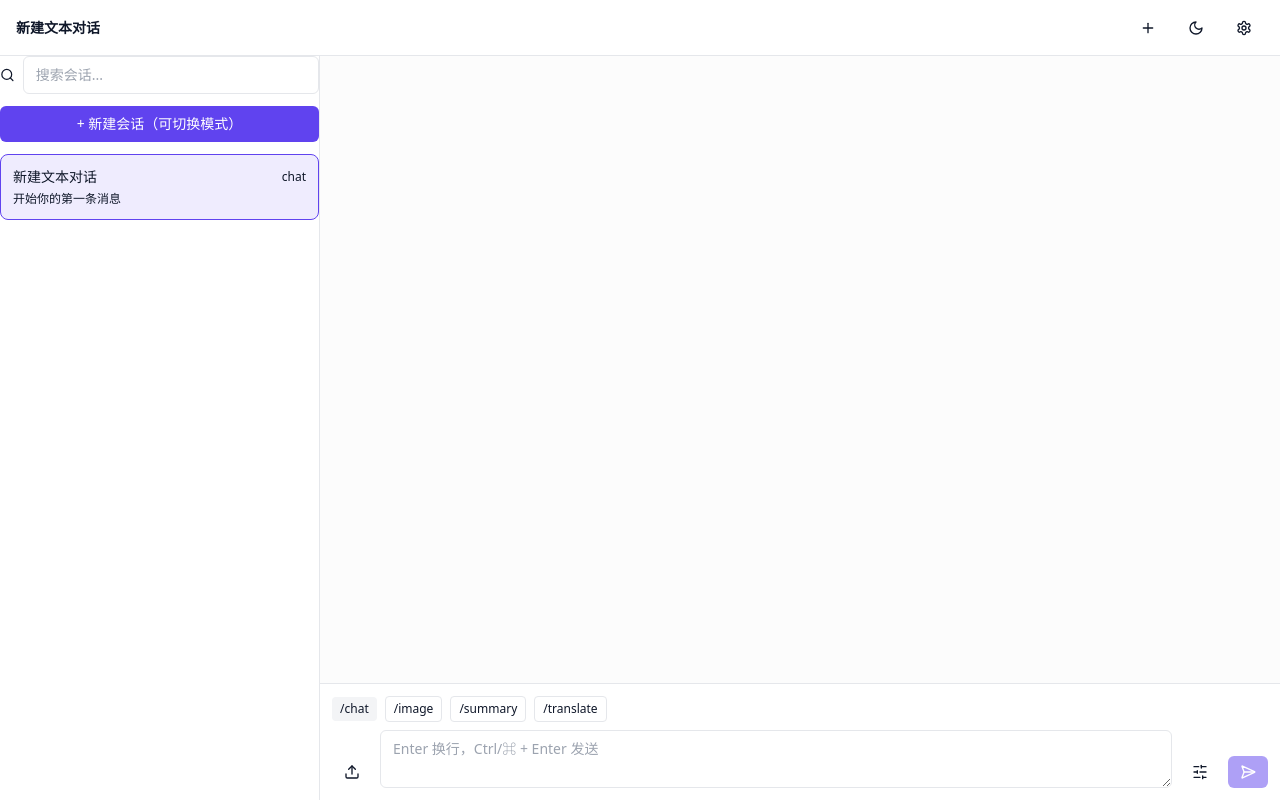
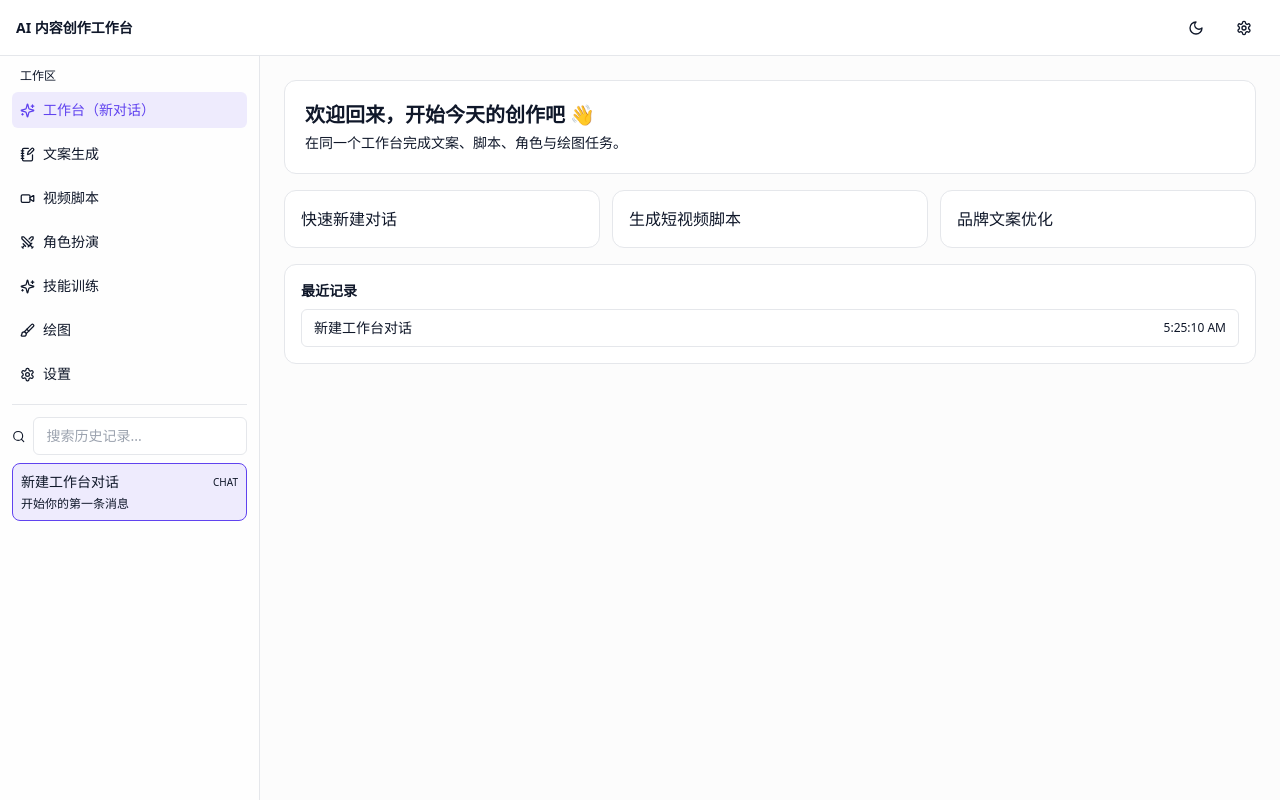
Before and after one commit to tempppw01/EchoAI, a Next.js app: page /chat in a window 1280 px wide. Built offline with nearby package versions, Linux system fonts and the light colour scheme.

Commit message:
feat: redesign EchoAI as content creation workspace

```diff
--- a/components/chat/chat-composer.tsx
+++ b/components/chat/chat-composer.tsx
@@ -1,6 +1,7 @@
 'use client';
 
-import { SendHorizontal, SlidersHorizontal, Upload } from 'lucide-react';
+import * as Tooltip from '@radix-ui/react-tooltip';
+import { Info, SendHorizontal, SlidersHorizontal, Upload } from 'lucide-react';
 import { useState } from 'react';
 import { Button } from '@/components/ui/button';
 import { Textarea } from '@/components/ui/textarea';
@@ -14,16 +15,33 @@ export function ChatComposer({ mode }: { mode: ChatMode }) {
   const { settings, setSettings } = useSettingsStore();
 
   return (
-    <div className="border-t bg-card p-3">
+    <div className="border-t bg-card/95 p-3 backdrop-blur">
       <div className="mb-2 flex flex-wrap items-center gap-2 text-xs">
-        <span className="rounded bg-muted px-2 py-1">/{mode}</span>
-        <button className="rounded border px-2 py-1">/image</button>
-        <button className="rounded border px-2 py-1">/summary</button>
-        <button className="rounded border px-2 py-1">/translate</button>
+        <span className="rounded bg-muted px-2 py-1">当前模式 /{mode}</span>
+        {['扩写', '总结', '改写'].map((action) => <button key={action} className="rounded border px-2 py-1">{action}</button>)}
+        <Tooltip.Provider>
+          <Tooltip.Root>
+            <Tooltip.Trigger asChild>
+              <button className="ml-auto inline-flex items-center gap-1 rounded border px-2 py-1">{settings.defaultTextModel}<Info size={12} /></button>
+            </Tooltip.Trigger>
+            <Tooltip.Portal>
+              <Tooltip.Content className="z-50 rounded bg-foreground px-2 py-1 text-xs text-background" sideOffset={6}>
+                不同模型在速度、创意度和成本上有所区别，可在设置中切换默认模型。
+              </Tooltip.Content>
+            </Tooltip.Portal>
+          </Tooltip.Root>
+        </Tooltip.Provider>
       </div>
       <div className="flex items-end gap-2">
         <Button className="bg-transparent text-foreground"><Upload size={16} /></Button>
-        <Textarea value={value} onChange={(e) => setValue(e.target.value)} rows={2} className="max-h-36 min-h-12 resize-y" placeholder="Enter 换行，Ctrl/⌘ + Enter 发送" onKeyDown={(e) => { if ((e.ctrlKey || e.metaKey) && e.key === 'Enter' && value.trim()) { sendMessage(value); setValue(''); } }} />
+        <Textarea
+          value={value}
+          onChange={(e) => setValue(e.target.value)}
+          rows={3}
+          className="max-h-40 min-h-16 resize-y"
+          placeholder="支持多行输入。Enter 换行，Ctrl/⌘ + Enter 发送"
+          onKeyDown={(e) => { if ((e.ctrlKey || e.metaKey) && e.key === 'Enter' && value.trim()) { sendMessage(value); setValue(''); } }}
+        />
         <Button className="bg-transparent text-foreground" onClick={() => setSettings({ stream: !settings.stream })}><SlidersHorizontal size={16} /></Button>
         <Button disabled={!value.trim()} onClick={() => { sendMessage(value); setValue(''); }}><SendHorizontal size={16} /></Button>
       </div>
--- a/components/chat/chat-list.tsx
+++ b/components/chat/chat-list.tsx
@@ -4,26 +4,23 @@ import { motion } from 'framer-motion';
 import { Pin, Search, Star, Trash2 } from 'lucide-react';
 import { Input } from '@/components/ui/input';
 import { useChatStore } from '@/stores/chat-store';
-import { Button } from '@/components/ui/button';
 
 export function ChatList({ search, setSearch, closeMobile }: { search: string; setSearch: (v: string) => void; closeMobile?: () => void }) {
-  const { sessions, activeSessionId, selectSession, updateSession, deleteSession, createSession } = useChatStore();
-  const filtered = sessions.filter((s) => s.title.toLowerCase().includes(search.toLowerCase()));
+  const { sessions, activeSessionId, selectSession, updateSession, deleteSession } = useChatStore();
+  const filtered = sessions.filter((s) => `${s.title} ${s.summary}`.toLowerCase().includes(search.toLowerCase()));
 
   return (
-    <div className="flex h-full flex-col gap-3">
-      <div className="flex items-center gap-2"><Search size={16} /><Input placeholder="搜索会话..." value={search} onChange={(e) => setSearch(e.target.value)} /></div>
-      <Button onClick={() => createSession('chat')}>+ 新建会话（可切换模式）</Button>
+    <div className="flex h-full min-h-0 flex-col gap-2">
+      <div className="flex items-center gap-2"><Search size={15} /><Input placeholder="搜索历史记录..." value={search} onChange={(e) => setSearch(e.target.value)} /></div>
       <div className="min-h-0 flex-1 space-y-2 overflow-y-auto">
-        {filtered.length === 0 ? <p className="rounded border border-dashed p-4 text-xs text-muted-foreground">暂无会话，点击上方按钮创建。</p> : filtered.map((item) => (
-          <motion.button layout key={item.id} className={`group w-full rounded-lg border p-3 text-left ${item.id === (activeSessionId ?? sessions[0]?.id) ? 'border-primary bg-primary/10' : ''}`} onClick={() => {selectSession(item.id); closeMobile?.();}}>
-            <div className="flex items-center justify-between text-sm font-medium"><span>{item.title}</span><span className="text-xs">{item.mode}</span></div>
+        {filtered.length === 0 ? <p className="rounded border border-dashed p-3 text-xs text-muted-foreground">没有匹配的历史记录。</p> : filtered.map((item) => (
+          <motion.button layout key={item.id} className={`group w-full rounded-lg border p-2 text-left transition hover:-translate-y-0.5 hover:shadow-sm ${item.id === (activeSessionId ?? sessions[0]?.id) ? 'border-primary bg-primary/10' : ''}`} onClick={() => {selectSession(item.id); closeMobile?.();}}>
+            <div className="flex items-center justify-between text-sm font-medium"><span>{item.title}</span><span className="text-[10px] uppercase text-muted-foreground">{item.mode}</span></div>
             <p className="mt-1 line-clamp-1 text-xs text-muted-foreground">{item.summary}</p>
             <div className="mt-2 hidden gap-1 group-hover:flex">
-              <button onClick={(e) => { e.stopPropagation(); updateSession(item.id, { favorite: !item.favorite });}}><Star size={14} /></button>
-              <button onClick={(e) => { e.stopPropagation(); updateSession(item.id, { pinned: !item.pinned });}}><Pin size={14} /></button>
-              <button onClick={(e) => { e.stopPropagation(); const title = prompt('重命名', item.title); if (title) updateSession(item.id, { title });}}>重命名</button>
-              <button onClick={(e) => { e.stopPropagation(); if (confirm('确认删除会话？')) deleteSession(item.id);}}><Trash2 size={14} /></button>
+              <button onClick={(e) => { e.stopPropagation(); updateSession(item.id, { favorite: !item.favorite });}}><Star size={13} /></button>
+              <button onClick={(e) => { e.stopPropagation(); updateSession(item.id, { pinned: !item.pinned });}}><Pin size={13} /></button>
+              <button onClick={(e) => { e.stopPropagation(); if (confirm('确认删除会话？')) deleteSession(item.id);}}><Trash2 size={13} /></button>
             </div>
           </motion.button>
         ))}
--- a/components/layout/workspace.tsx
+++ b/components/layout/workspace.tsx
@@ -1,7 +1,7 @@
 'use client';
 
 import { AnimatePresence, motion } from 'framer-motion';
-import { Menu, Moon, Plus, Settings, Sun } from 'lucide-react';
+import { Brush, Menu, Moon, NotebookPen, Settings, Sparkles, Sun, Swords, Video } from 'lucide-react';
 import { useTheme } from 'next-themes';
 import { useMemo, useState } from 'react';
 import { ChatComposer } from '@/components/chat/chat-composer';
@@ -10,48 +10,104 @@ import { MessageList } from '@/components/chat/message-list';
 import { ProImagePanel } from '@/components/image/pro-image-panel';
 import { SettingsCenter } from '@/components/settings/settings-center';
 import { Button } from '@/components/ui/button';
+import { ChatMode } from '@/lib/types';
 import { useChatStore } from '@/stores/chat-store';
 import { useUIStore } from '@/stores/ui-store';
-import { ChatMode } from '@/lib/types';
+
+const nav = [
+  { key: 'dashboard', label: '工作台（新对话）', mode: 'chat', icon: Sparkles },
+  { key: 'copywriting', label: '文案生成', mode: 'copywriting', icon: NotebookPen },
+  { key: 'videoScript', label: '视频脚本', mode: 'videoScript', icon: Video },
+  { key: 'roleplay', label: '角色扮演', mode: 'roleplay', icon: Swords },
+  { key: 'training', label: '技能训练', mode: 'training', icon: Sparkles },
+  { key: 'image', label: '绘图', mode: 'proImage', icon: Brush },
+] as const;
+
+const copyTypes = ['爆款标题', '产品卖点', '社媒短文', '直播口播'];
 
 export function Workspace({ mode }: { mode: ChatMode }) {
   const { theme, setTheme } = useTheme();
   const [search, setSearch] = useState('');
+  const [section, setSection] = useState<(typeof nav)[number]['key']>('dashboard');
   const { settingsOpen, setSettingsOpen, sidebarOpen, setSidebarOpen } = useUIStore();
   const { sessions, activeSessionId, createSession, selectSession } = useChatStore();
 
   const active = useMemo(() => sessions.find((s) => s.id === (activeSessionId ?? sessions[0]?.id)), [sessions, activeSessionId]);
+  const recent = sessions.slice(0, 6);
+
+  const openSection = (key: (typeof nav)[number]['key']) => {
+    setSection(key);
+    const targetMode = nav.find((item) => item.key === key)?.mode as ChatMode | undefined;
+    if (!targetMode) return;
+    const existing = sessions.find((item) => item.mode === targetMode);
+    if (existing) {
+      selectSession(existing.id);
+      return;
+    }
+    createSession(targetMode);
+  };
+
+  const contentMode = active?.mode ?? mode;
+  const isDashboard = section === 'dashboard';
 
   return (
     <div className="h-screen overflow-hidden bg-muted/30">
       <header className="flex h-14 items-center justify-between border-b bg-card px-3 md:px-4">
         <div className="flex items-center gap-2">
           <Button className="md:hidden bg-transparent text-foreground" onClick={() => setSidebarOpen(true)}><Menu size={16} /></Button>
-          <p className="text-sm font-semibold">{active?.title ?? 'EchoAI'}</p>
+          <p className="text-sm font-semibold">AI 内容创作工作台</p>
         </div>
         <div className="flex items-center gap-2">
-          <Button className="bg-transparent text-foreground" onClick={() => createSession(mode)}><Plus size={16} /></Button>
           <Button className="bg-transparent text-foreground" onClick={() => setTheme(theme === 'dark' ? 'light' : 'dark')}>{theme === 'dark' ? <Sun size={16} /> : <Moon size={16} />}</Button>
           <Button className="bg-transparent text-foreground" onClick={() => setSettingsOpen(true)}><Settings size={16} /></Button>
         </div>
       </header>
-      <div className="grid h-[calc(100vh-56px)] md:grid-cols-[320px_1fr]">
-        <aside className="hidden border-r bg-card md:block">
-          <ChatList search={search} setSearch={setSearch} />
+      <div className="grid h-[calc(100vh-56px)] md:grid-cols-[260px_1fr]">
+        <aside className="hidden border-r bg-card/80 p-3 md:block">
+          <SidebarNav section={section} onSelect={openSection} onSettings={() => setSettingsOpen(true)} />
+          <div className="mt-3 border-t pt-3">
+            <ChatList search={search} setSearch={setSearch} />
+          </div>
         </aside>
 
         <main className="flex min-h-0 flex-col">
-          <div className="flex-1 overflow-y-auto p-3 md:p-4">
-            {active?.mode === 'proImage' || mode === 'proImage' ? <ProImagePanel /> : <MessageList session={active} onSelect={selectSession} />}
-          </div>
-          <ChatComposer mode={active?.mode ?? mode} />
+          <AnimatePresence mode="wait">
+            <motion.div key={section + (active?.id ?? '')} initial={{ opacity: 0 }} animate={{ opacity: 1 }} exit={{ opacity: 0 }} className="flex min-h-0 flex-1 flex-col overflow-hidden">
+              <div className="flex-1 overflow-y-auto p-3 md:p-6">
+                <div className="mx-auto w-full max-w-5xl">
+                  {isDashboard ? (
+                    <Dashboard recent={recent} onJump={selectSession} onCreate={() => createSession('chat')} />
+                  ) : contentMode === 'proImage' || contentMode === 'image' ? (
+                    <ProImagePanel />
+                  ) : contentMode === 'copywriting' && active && active.messages.length === 0 && !active.subtype ? (
+                    <div className="grid gap-3 md:grid-cols-2">
+                      {copyTypes.map((type) => (
+                        <button
+                          key={type}
+                          className="rounded-xl border bg-card p-5 text-left transition hover:-translate-y-0.5 hover:shadow-sm"
+                          onClick={() => createSession('copywriting', type)}
+                        >
+                          <p className="text-sm font-semibold">{type}</p>
+                          <p className="mt-1 text-xs text-muted-foreground">选择模板后进入创作会话。</p>
+                        </button>
+                      ))}
+                    </div>
+                  ) : (
+                    <MessageList session={active} />
+                  )}
+                </div>
+              </div>
+              {!isDashboard && <ChatComposer mode={contentMode} />}
+            </motion.div>
+          </AnimatePresence>
         </main>
       </div>
 
       <AnimatePresence>
         {sidebarOpen && (
           <motion.div initial={{ x: -320 }} animate={{ x: 0 }} exit={{ x: -320 }} className="fixed inset-y-0 left-0 z-40 w-80 border-r bg-card p-3 md:hidden">
-            <ChatList search={search} setSearch={setSearch} closeMobile={() => setSidebarOpen(false)} />
+            <SidebarNav section={section} onSelect={(key) => { openSection(key); setSidebarOpen(false); }} onSettings={() => setSettingsOpen(true)} />
+            <div className="mt-3 border-t pt-3"><ChatList search={search} setSearch={setSearch} closeMobile={() => setSidebarOpen(false)} /></div>
           </motion.div>
         )}
       </AnimatePresence>
@@ -59,3 +115,50 @@ export function Workspace({ mode }: { mode: ChatMode }) {
     </div>
   );
 }
+
+function SidebarNav({ section, onSelect, onSettings }: { section: string; onSelect: (section: (typeof nav)[number]['key']) => void; onSettings: () => void }) {
+  return (
+    <div className="space-y-2">
+      <p className="px-2 text-xs text-muted-foreground">工作区</p>
+      {nav.map((item) => {
+        const Icon = item.icon;
+        return (
+          <button key={item.key} onClick={() => onSelect(item.key)} className={`flex w-full items-center gap-2 rounded-md px-2 py-2 text-sm transition ${section === item.key ? 'bg-primary/10 text-primary' : 'hover:bg-muted'}`}>
+            <Icon size={15} />
+            <span>{item.label}</span>
+          </button>
+        );
+      })}
+      <button onClick={onSettings} className="flex w-full items-center gap-2 rounded-md px-2 py-2 text-sm transition hover:bg-muted"><Settings size={15} /> 设置</button>
+    </div>
+  );
+}
+
+function Dashboard({ recent, onJump, onCreate }: { recent: { id: string; title: string; summary: string; updatedAt: string }[]; onJump: (id: string) => void; onCreate: () => void }) {
+  return (
+    <div className="space-y-4">
+      <div className="rounded-xl border bg-card p-5">
+        <p className="text-xl font-semibold">欢迎回来，开始今天的创作吧 👋</p>
+        <p className="mt-1 text-sm text-muted-foreground">在同一个工作台完成文案、脚本、角色与绘图任务。</p>
+      </div>
+      <div className="grid gap-3 md:grid-cols-3">
+        {['快速新建对话', '生成短视频脚本', '品牌文案优化'].map((item) => (
+          <button key={item} className="rounded-xl border bg-card p-4 text-left transition hover:-translate-y-0.5 hover:shadow-sm" onClick={onCreate}>
+            <p className="font-medium">{item}</p>
+          </button>
+        ))}
+      </div>
+      <div className="rounded-xl border bg-card p-4">
+        <p className="mb-2 text-sm font-semibold">最近记录</p>
+        <div className="space-y-2">
+          {recent.map((item) => (
+            <button key={item.id} className="flex w-full items-center justify-between rounded-md border px-3 py-2 text-left text-sm transition hover:-translate-y-0.5 hover:shadow-sm" onClick={() => onJump(item.id)}>
+              <span>{item.title}</span>
+              <span className="text-xs text-muted-foreground">{new Date(item.updatedAt).toLocaleTimeString()}</span>
+            </button>
+          ))}
+        </div>
+      </div>
+    </div>
+  );
+}
--- a/lib/types.ts
+++ b/lib/types.ts
@@ -1,4 +1,4 @@
-export type ChatMode = 'chat' | 'image' | 'proImage';
+export type ChatMode = 'chat' | 'image' | 'proImage' | 'copywriting' | 'videoScript' | 'roleplay' | 'training';
 
 export interface ChatMessage {
   id: string;
@@ -13,6 +13,7 @@ export interface ChatSession {
   id: string;
   title: string;
   mode: ChatMode;
+  subtype?: string;
   pinned: boolean;
   favorite: boolean;
   updatedAt: string;
--- a/stores/chat-store.ts
+++ b/stores/chat-store.ts
@@ -5,12 +5,15 @@ import { ChatMessage, ChatMode, ChatSession } from '@/lib/types';
 const now = () => new Date().toISOString();
 const uid = () => Math.random().toString(36).slice(2, 9);
 
-const getDefaultModelByMode = (mode: ChatMode) => (mode === 'chat' ? 'gpt-4o-mini' : 'gpt-image-1');
+const getDefaultModelByMode = (mode: ChatMode) => (mode === 'image' || mode === 'proImage' ? 'gpt-image-1' : 'gpt-4o-mini');
 
 const getDefaultTitleByMode = (mode: ChatMode) => {
-  if (mode === 'chat') return '新建文本对话';
-  if (mode === 'image') return '新建绘图对话';
-  return '新建专业绘图';
+  if (mode === 'chat') return '新建工作台对话';
+  if (mode === 'image' || mode === 'proImage') return '新建绘图项目';
+  if (mode === 'copywriting') return '新建文案任务';
+  if (mode === 'videoScript') return '新建视频脚本';
+  if (mode === 'roleplay') return '新建角色扮演';
+  return '新建技能训练';
 };
 
 const newSession = (mode: ChatMode): ChatSession => ({
@@ -30,7 +33,7 @@ const getActiveSessionId = (activeSessionId: string | undefined, sessions: ChatS
 const buildAssistantMessage = (content: string): ChatMessage => ({
   id: uid(),
   role: 'assistant',
-  content: `已收到：${content}\n\n这是一条用于演示统一会话系统与流式状态的回复。`,
+  content: `已收到：${content}\n\n这是一条用于演示 AI 内容创作工作台的回复。`,
   createdAt: now(),
   status: 'streaming',
 });
@@ -38,7 +41,7 @@ const buildAssistantMessage = (content: string): ChatMessage => ({
 interface ChatState {
   sessions: ChatSession[];
   activeSessionId?: string;
-  createSession: (mode: ChatMode) => string;
+  createSession: (mode: ChatMode, subtype?: string) => string;
   selectSession: (id: string) => void;
   sendMessage: (content: string) => void;
   updateSession: (id: string, patch: Partial<ChatSession>) => void;
@@ -50,8 +53,8 @@ export const useChatStore = create<ChatState>()(
     (set, get) => ({
       sessions: [newSession('chat')],
       activeSessionId: undefined,
-      createSession: (mode) => {
-        const session = newSession(mode);
+      createSession: (mode, subtype) => {
+        const session = { ...newSession(mode), subtype };
         set((state) => ({ sessions: [session, ...state.sessions], activeSessionId: session.id }));
         return session.id;
       },
@@ -64,7 +67,6 @@ export const useChatStore = create<ChatState>()(
         const user: ChatMessage = { id: uid(), role: 'user', content, createdAt: now(), status: 'done' };
         const assistant = buildAssistantMessage(content);
 
-        // 首次发言时自动用消息内容作为会话标题，提高会话列表可读性。
         set((state) => ({
           sessions: state.sessions.map((session) => {
             if (session.id !== targetId) return session;
@@ -79,7 +81,6 @@ export const useChatStore = create<ChatState>()(
           }),
         }));
 
-        // 模拟流式返回结束，单独更新 assistant 消息状态。
         setTimeout(() => {
           set((state) => ({
             sessions: state.sessions.map((session) =>
@@ -95,7 +96,7 @@ export const useChatStore = create<ChatState>()(
                 : session,
             ),
           }));
-        }, 1200);
+        }, 800);
       },
       updateSession: (id, patch) =>
         set((state) => ({ sessions: state.sessions.map((session) => (session.id === id ? { ...session, ...patch } : session)) })),
--- a/stores/ui-store.ts
+++ b/stores/ui-store.ts
@@ -4,7 +4,7 @@ interface UIState {
   sidebarOpen: boolean;
   settingsOpen: boolean;
   quickCreateOpen: boolean;
-  modeDraft: 'chat' | 'image' | 'proImage';
+  modeDraft: 'chat' | 'image' | 'proImage' | 'copywriting' | 'videoScript' | 'roleplay' | 'training';
   setSidebarOpen: (open: boolean) => void;
   setSettingsOpen: (open: boolean) => void;
   setQuickCreateOpen: (open: boolean) => void;
```
Also changed, not shown: components/chat/message-list.tsx (+19 -6 lines).
